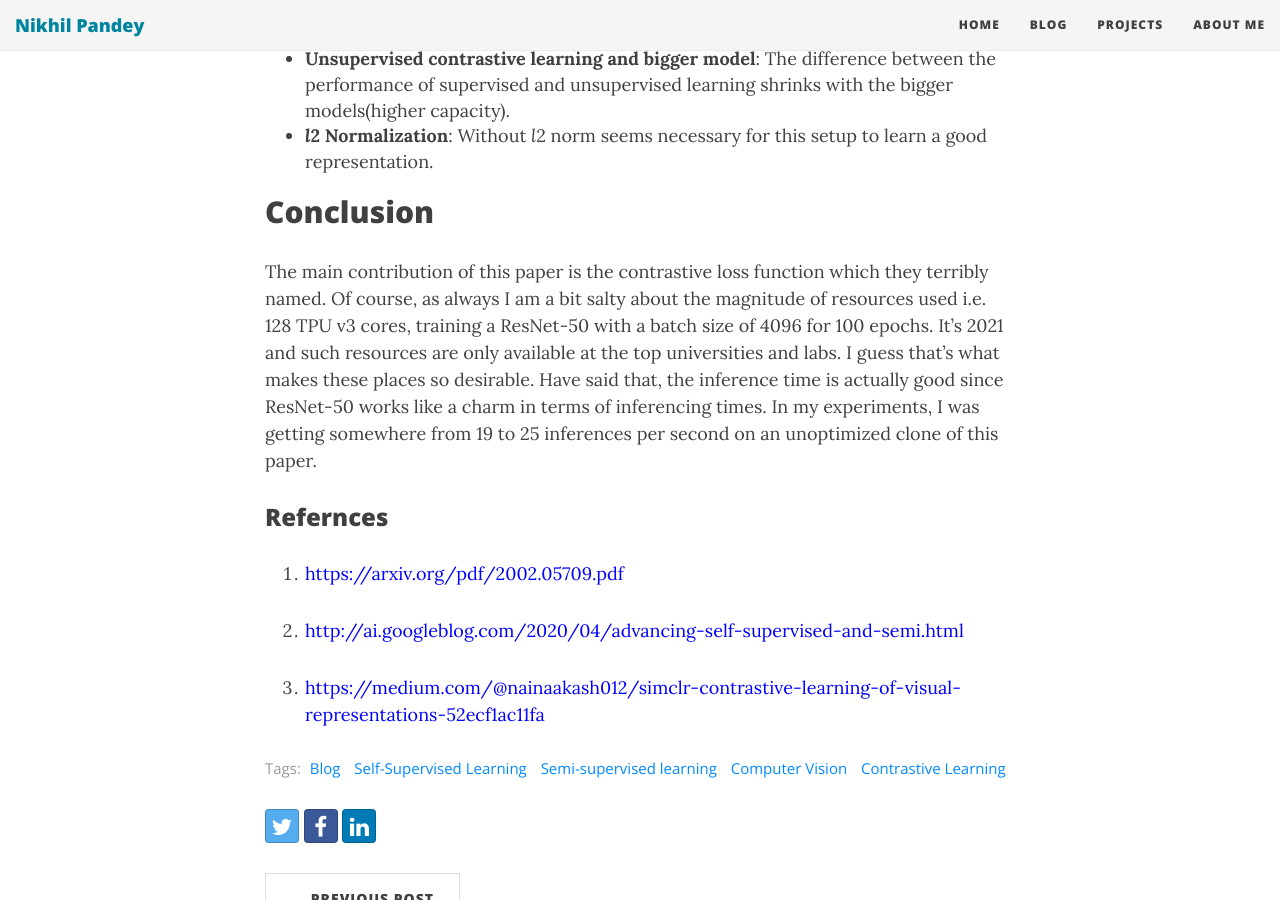
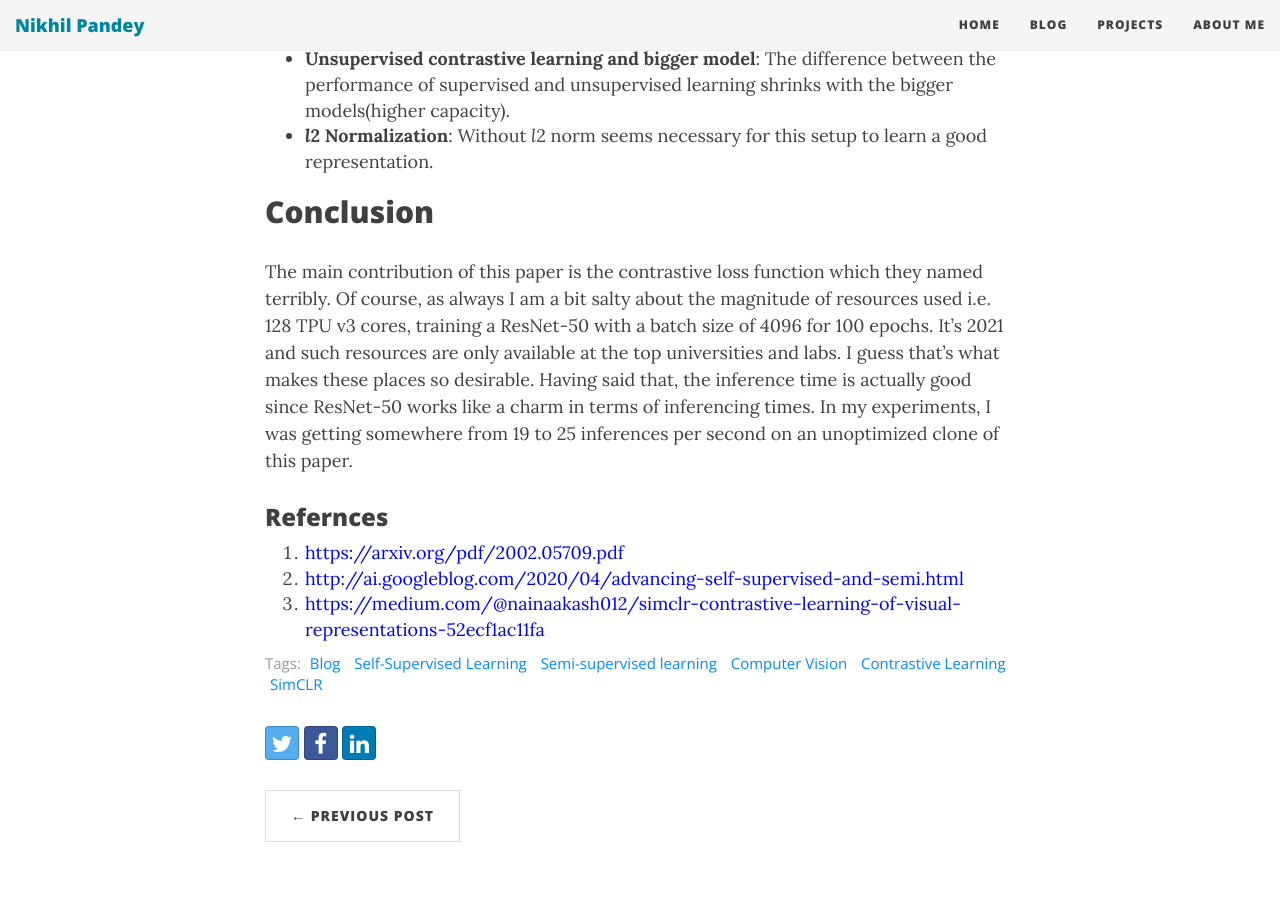
Before and after one commit to notenail/notenail.github.io, a Jekyll site: the page built from _posts/2021-1-20-simCLR.md, in a window 1280 px wide and 900 px high, scrolled down 6325 px. Built offline with Jekyll 4.4.1, drawn with Linux system fonts in a browser that asks for light colours; nearby versions of some CDN libraries; comment, search, counter and statistics services are not loaded.

Commit message:
fixing typos

```diff
--- a/_posts/2021-1-20-simCLR.md
+++ b/_posts/2021-1-20-simCLR.md
@@ -5,7 +5,7 @@ description: Paper summary on SimCLR
 # image: /files/blog/gibbs/front.jpg
 date: 2021-1-20
 categories: post
-tags: [Blog, Self-Supervised Learning, Semi-supervised learning, Computer Vision, Contrastive Learning]
+tags: [Blog, Self-Supervised Learning, Semi-supervised learning, Computer Vision, Contrastive Learning, SimCLR]
 ---
 
 Usually, when we train a model on a classification task, we are kind of making the model learn the distinction between classes inadvertently. However, we end up optimizing for learning global features that are useful for a high-level understanding. These models would typically fail to generalize for tasks for which they are not intended. For example, a model for a classification task wouldn’t be able to perform well on a segmentation task. You’d think it’d be easy to classify cars based on the shape and size of the tires(because humans can!). But the tires of many cars are often similar and the vision algorithm would struggle if it had only that as a feature. The context or in this case the semantics matter a lot. Hence for distinctiveness, all kinds of features i.e. local as well as global features have to contextualize to get a better representation of the class.
@@ -66,13 +66,11 @@ A larger batch size provides more negative examples which help in quicker conver
 
 ## Conclusion
 
-The main contribution of this paper is the contrastive loss function which they terribly named. Of course, as always I am a bit salty about the magnitude of resources used i.e. 128 TPU v3 cores, training a ResNet-50 with a batch size of 4096 for 100 epochs. It’s 2021 and such resources are only available at the top universities and labs. I guess that’s what makes these places so desirable. Have said that, the inference time is actually good since ResNet-50 works like a charm in terms of inferencing times. In my experiments, I was getting somewhere from 19 to 25 inferences per second on an unoptimized clone of this paper.
+The main contribution of this paper is the contrastive loss function which they named terribly. Of course, as always I am a bit salty about the magnitude of resources used i.e. 128 TPU v3 cores, training a ResNet-50 with a batch size of 4096 for 100 epochs. It’s 2021 and such resources are only available at the top universities and labs. I guess that’s what makes these places so desirable. Having said that, the inference time is actually good since ResNet-50 works like a charm in terms of inferencing times. In my experiments, I was getting somewhere from 19 to 25 inferences per second on an unoptimized clone of this paper.
 
 
 ### Refernces
 
  1. <a href="https://arxiv.org/pdf/2002.05709.pdf" target="_blank" rel="noopener noreferrer" style="color:blue"> https://arxiv.org/pdf/2002.05709.pdf</a>
-
  2. <a href="http://ai.googleblog.com/2020/04/advancing-self-supervised-and-semi.html" target="_blank" rel="noopener noreferrer" style="color:blue"> http://ai.googleblog.com/2020/04/advancing-self-supervised-and-semi.html</a>
-
  3. <a href="https://medium.com/@nainaakash012/simclr-contrastive-learning-of-visual-representations-52ecf1ac11fa" target="_blank" rel="noopener noreferrer" style="color:blue"> https://medium.com/@nainaakash012/simclr-contrastive-learning-of-visual-representations-52ecf1ac11fa</a>
```
Also changed, not shown: _posts/2020-12-12-noisy_student.md (+1 -1 lines).
